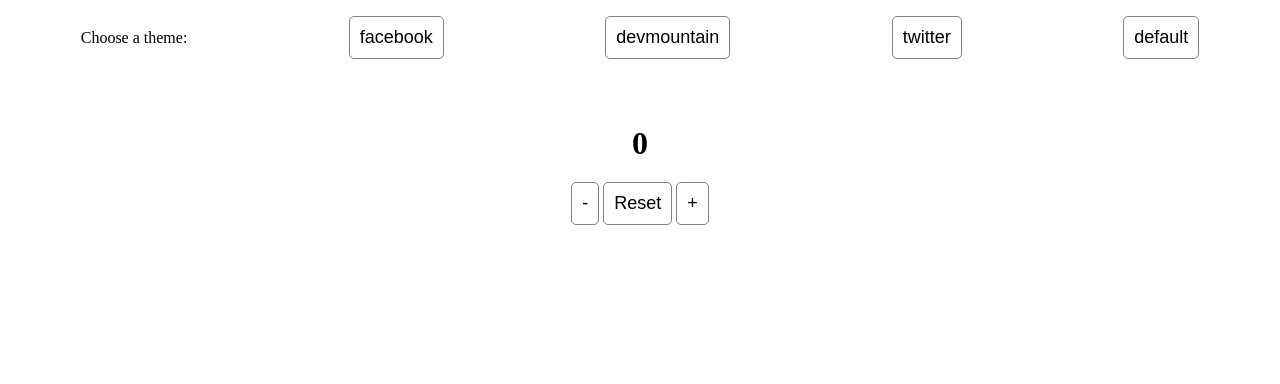
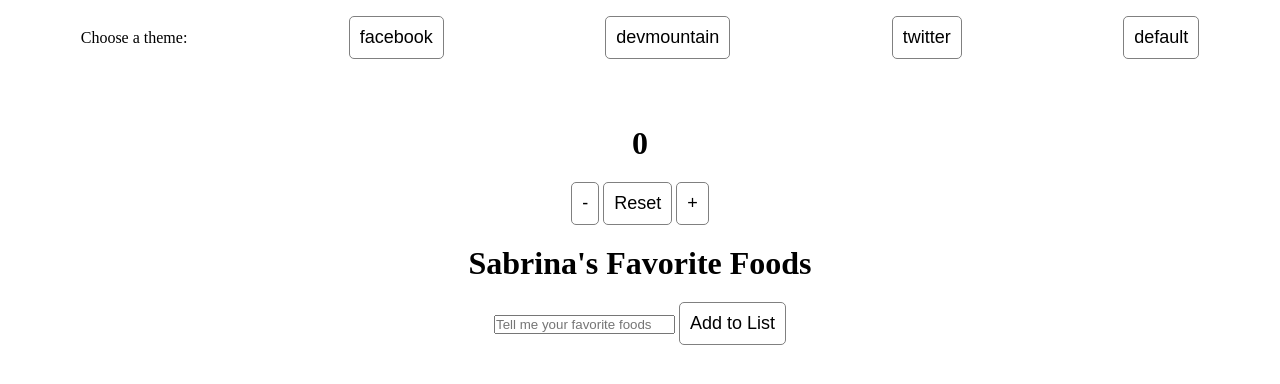
Before and after one commit to unbirthdays/Js-Interactivity, a plain HTML site: page js-interactivity-demo/index.html in a window 1280 px wide. Drawn offline with Linux system fonts and the light colour scheme.

Commit message:
updating

```diff
--- a/js-interactivity-demo/index.html
+++ b/js-interactivity-demo/index.html
@@ -22,6 +22,10 @@
         <button id="reset-btn">Reset</button>
         <button id="plus-btn">+</button>
       </section>
+      <h1> Sabrina's Favorite Foods</h1>
+      <section>
+        <input id='food-input' type='text' placeholder='Tell me your favorite foods'/>
+        <button id='food-btn'>Add to List</button>
     </main>
     <script src="index.js"></script>
   </body>
```
